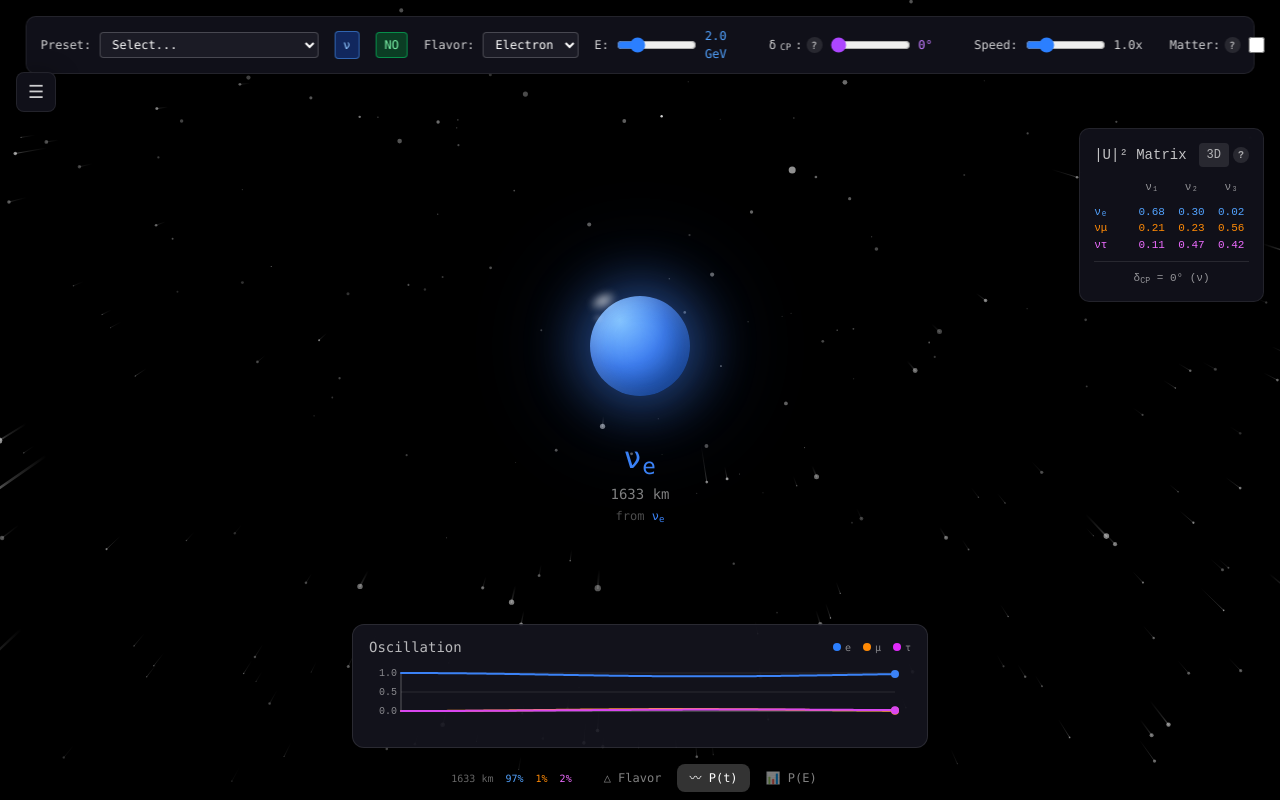
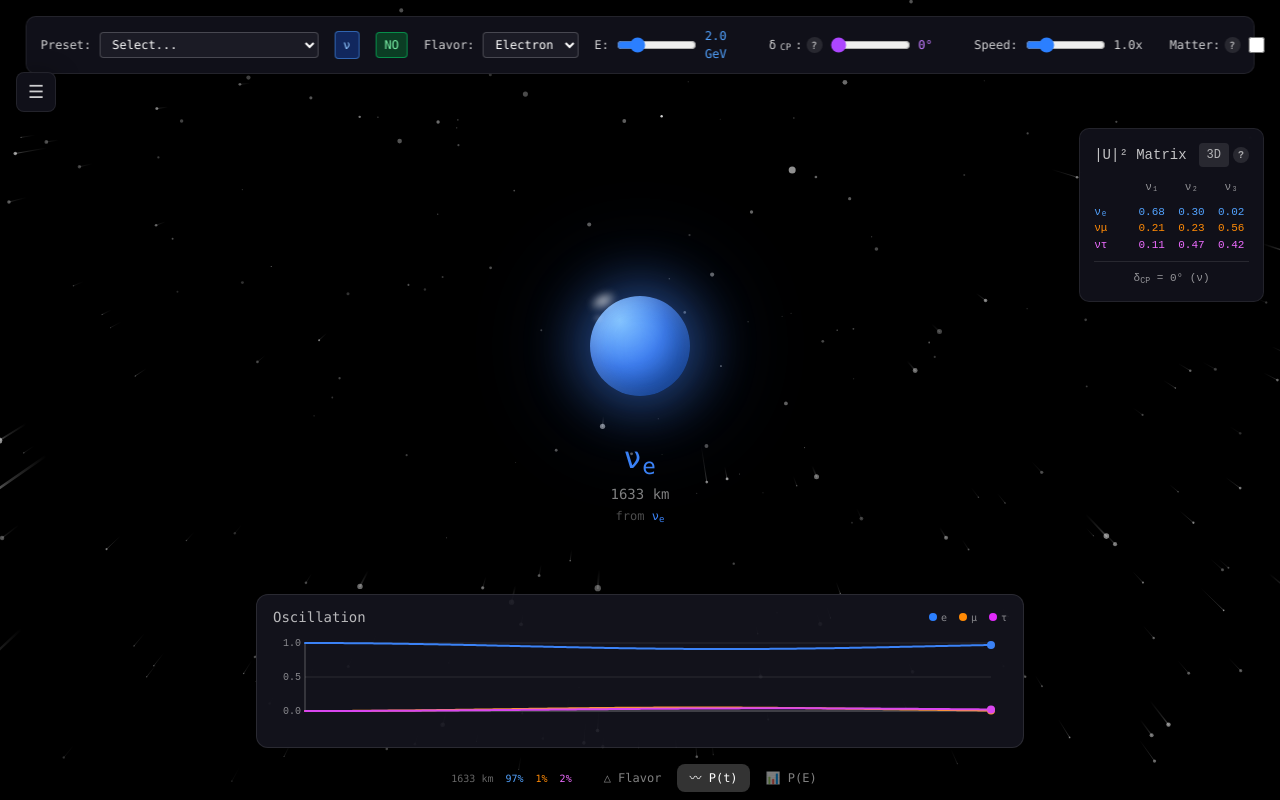
Before and after one commit to planckeon/itn, a React (Vite) app: page / in a window 1280 px wide. Built offline with nearby package versions, Linux system fonts and the light colour scheme.

Commit message:
fix: increase probability plot size for readability
- Height 70 → 100px
- Max width xl → 3xl (more horizontal space)

```diff
--- a/src/App.tsx
+++ b/src/App.tsx
@@ -62,7 +62,7 @@ function BottomHUD() {
 					)}
 					{panels.probability && (
 						<div
-							className="flex-1 max-w-xl min-w-[280px] rounded-xl px-4 py-3 animate-in fade-in slide-in-from-bottom-2 duration-200"
+							className="flex-1 max-w-3xl min-w-[320px] rounded-xl px-4 py-3 animate-in fade-in slide-in-from-bottom-2 duration-200"
 							style={{
 								background: "rgba(20, 20, 30, 0.9)",
 								border: "1px solid rgba(255, 255, 255, 0.1)",
@@ -93,7 +93,7 @@ function BottomHUD() {
 									muon: "rgb(251, 146, 60)",
 									tau: "rgb(217, 70, 239)",
 								}}
-								height={70}
+								height={100}
 								distanceLabel=""
 								probabilityLabel=""
 								energy={energy}
```
